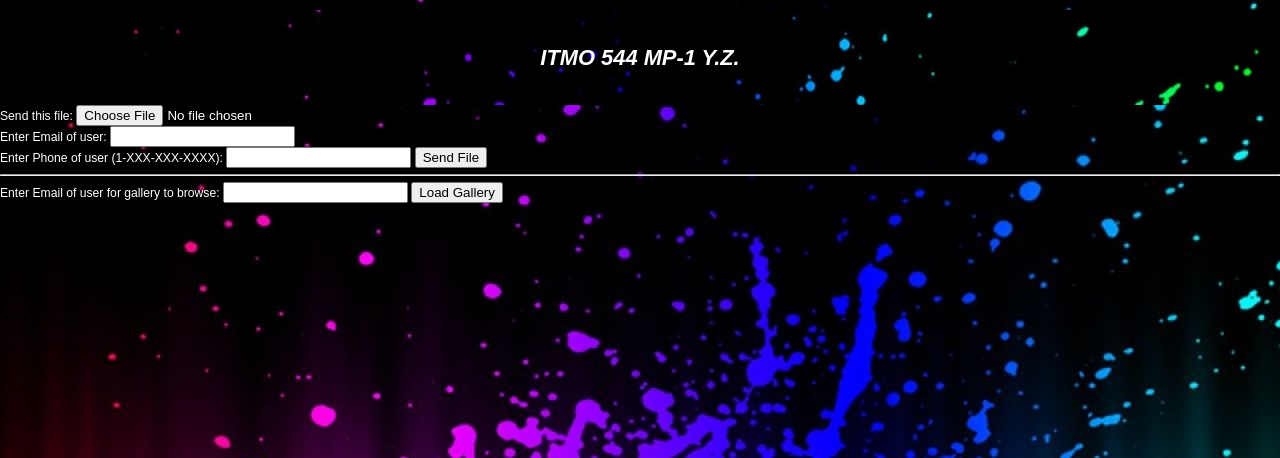
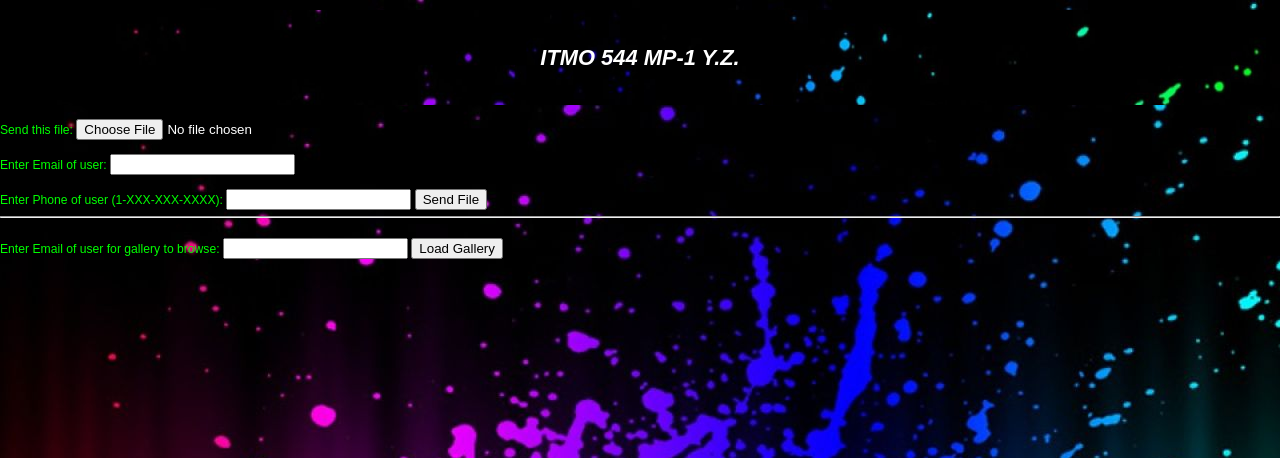
Before and after one commit to Langenoir1878/Application-setup, a PHP site: page /index_MP1.php in a window 1280 px wide. Shown: the top 458 px of the page. Run offline with PHP 8.4, Linux system fonts and the light colour scheme.

Commit message:
modified layout

```diff
--- a/index_MP1.php
+++ b/index_MP1.php
@@ -46,9 +46,12 @@ session_start(); ?>
     <!-- MAX_FILE_SIZE must precede the file input field -->
     <input type="hidden" name="MAX_FILE_SIZE" value="3000000" />
     <!-- Name of input element determines name in $_FILES array -->
-    Send this file: <input name="userfile" type="file" /><br />
-Enter Email of user: <input type="email" name="useremail"><br />
-Enter Phone of user (1-XXX-XXX-XXXX): <input type="phone" name="phone">
+    <br><font color = "#00FF00">
+    Send this file: </font><input name="userfile" type="file" /><br />
+    <br><font color = "#00FF00">
+Enter Email of user: </font><input type="email" name="useremail"><br />
+	<br><font color = "#00FF00">
+Enter Phone of user (1-XXX-XXX-XXXX): </font><input type="phone" name="phone">
 
 
 <input type="submit" value="Send File" />
@@ -57,7 +60,8 @@ Enter Phone of user (1-XXX-XXX-XXXX): <input type="phone" name="phone">
 <!-- The data encoding type, enctype, MUST be specified as below -->
 <form enctype="multipart/form-data" action="gallery.php" method="POST">
 
-Enter Email of user for gallery to browse: <input type="email" name="email">
+  <br><font color = "#00FF00">
+Enter Email of user for gallery to browse: </font><input type="email" name="email">
 <input type="submit" value="Load Gallery" />
 </form>
 
```
